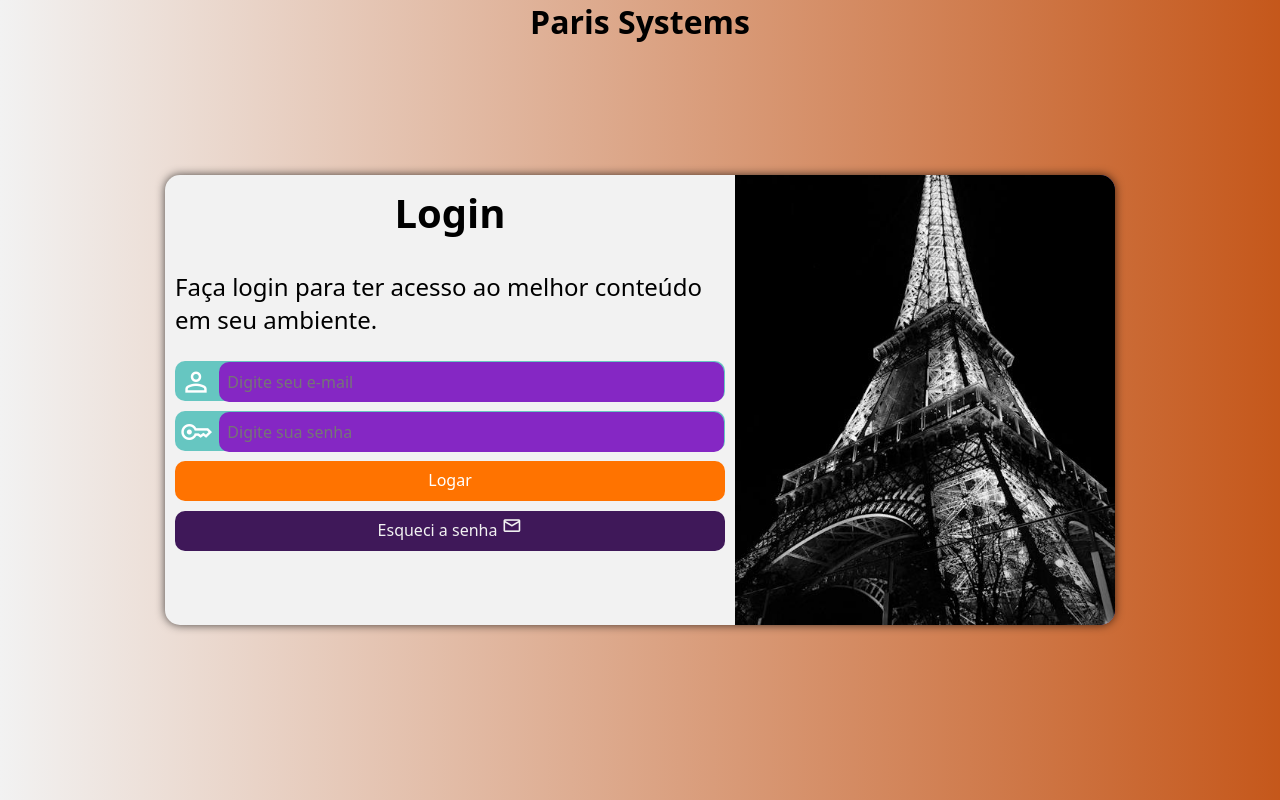
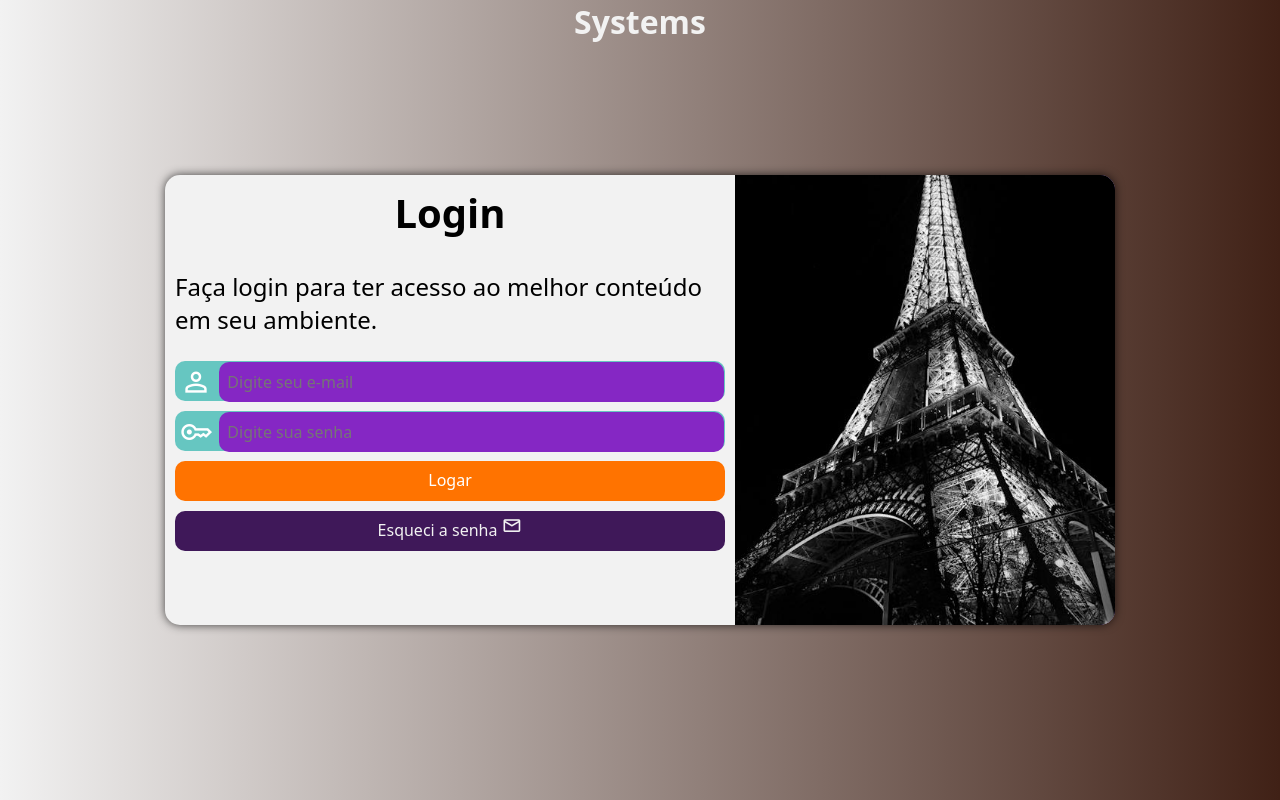
Before and after one commit to LuisHenque/projeto-login, a plain HTML site: page index.html in a window 1280 px wide. Drawn offline with nearby package versions, Linux system fonts and the light colour scheme.

Commit message:
Ajuste de cores

```diff
--- a/index.html
+++ b/index.html
@@ -10,7 +10,7 @@
 </head>
 <body>
     <header>
-        <h1>Paris Systems</h1>
+        <h1>Systems</h1>
     </header>
     <main>
         <section id="login">
--- a/style/style-mq.css
+++ b/style/style-mq.css
@@ -2,7 +2,8 @@
 
 @media screen and (min-width: 768px) and (max-width:992px) {
     body {
-        background-image: linear-gradient(to bottom, #3f1859, #f2f2f2);
+        /* background-image: linear-gradient(to bottom, #3f1859, #f2f2f2); */
+        background-image: linear-gradient(to bottom, #402116, #f2f2f2);
     }
     section#login {
         width: 700px;
@@ -30,7 +31,8 @@
 
 @media screen and (min-width: 992px) {
     body {
-        background-image: linear-gradient(to right, #f2f2f2, #ff7300b2);
+        /* background-image: linear-gradient(to right, #f2f2f2, #ff7300b2); */
+        background-image: linear-gradient(to right, #f2f2f2, #402116);
     }
     section#login {
         width: 950px;
--- a/style/style.css
+++ b/style/style.css
@@ -8,13 +8,15 @@
 }
 
 body, html {
-    background-color: #3f1859;
+    /* background-color: #3f1859; */
+    background-color: #402116;
     height: 100vh;
     width: 100vw;
 }
 
 header h1 {
     text-align: center;
+    color: #f2f2f2;
 }
 
 main {
```
